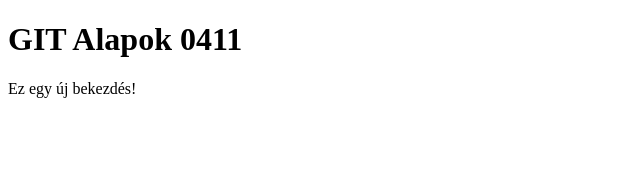
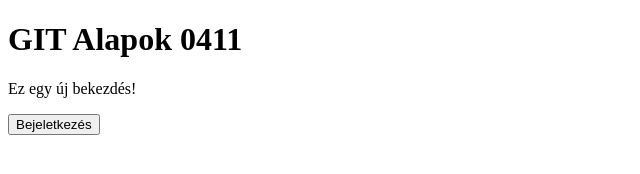
Before and after one commit to swinx0/git-teszt-0411, a plain HTML site: page index.html in a window 1280 px wide. Shown: the whole page, without its empty margins (0-640 px from the left). Drawn offline with Linux system fonts and the light colour scheme.

Commit message:
Gomb hozzáadása

```diff
--- a/index.html
+++ b/index.html
@@ -9,5 +9,6 @@
 <body>
     <h1>GIT Alapok 0411</h1>
     <p>Ez egy új bekezdés!</p>
+    <button>Bejeletkezés</button>
 </body>
 </html>
```
